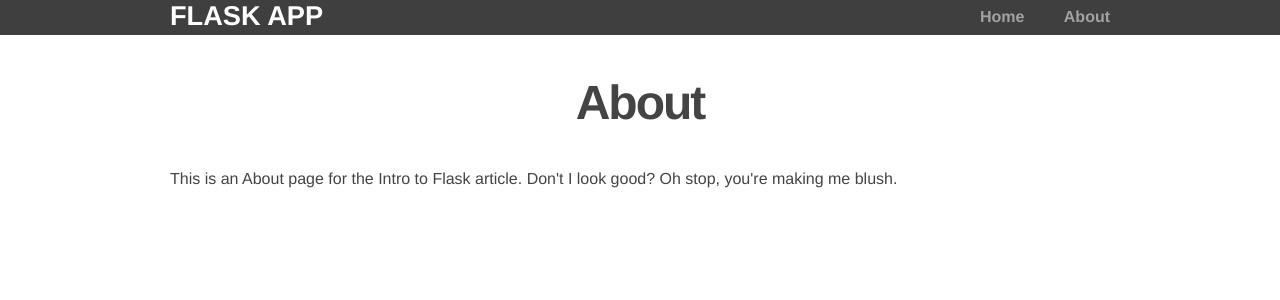
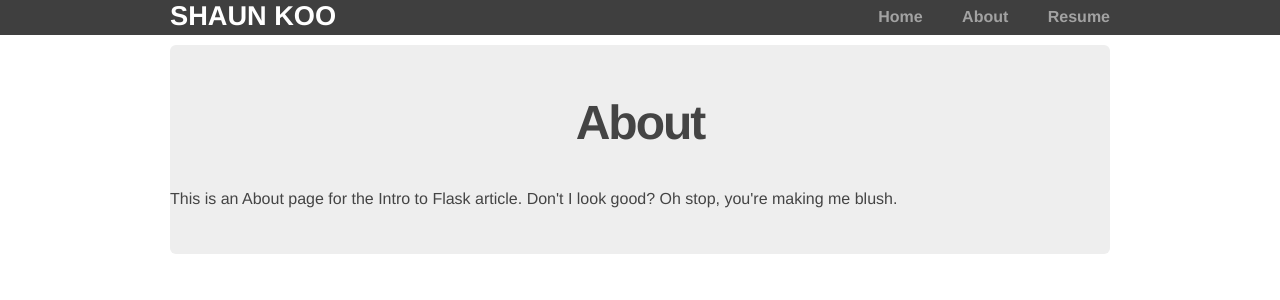
Before and after one commit to shaunktw/flaskapp, a Flask app: page /about in a window 1280 px wide. Shown: the top 300 px of the page. Run offline with Flask 2, Linux system fonts and the light colour scheme.

Commit message:
modified flask app to include resume page

```diff
--- a/app/routes.py
+++ b/app/routes.py
@@ -10,5 +10,9 @@ def home():
 def about():
 	return render_template('about.html')
 
+@app.route('/resume')
+def resume():
+	return render_template('resume.html')
+
 if __name__ == '__main__':
 	app.run(debug=True)
--- a/app/templates/about.html
+++ b/app/templates/about.html
@@ -1,6 +1,8 @@
 {% extends "layout.html" %}
 
 {% block content %}
+<div class="jumbo">
   <h2>About</h2>
   <p>This is an About page for the Intro to Flask article. Don't I look good? Oh stop, you're making me blush.</p>
+</div>
 {% endblock %}
--- a/app/templates/layout.html
+++ b/app/templates/layout.html
@@ -1,17 +1,18 @@
 <!DOCTYPE html>
 <html>
   <head>
-    <title>Flask App</title>
+    <title>Shaun Koo</title>
     <link rel="stylesheet" href="{{ url_for('static', filename='css/main.css') }}">
   </head>
   <body>
   <header>
     <div class="container">
-      <h1 class="logo">Flask App</h1>
+      <h1 class="logo">Shaun Koo</h1>
       <strong><nav>
         <ul class="menu">
           <li><a href="{{ url_for('home') }}">Home</a></li>
           <li><a href="{{ url_for('about') }}">About</a></li>
+          <li><a href="{{ url_for('resume') }}">Resume</a></li>
         </ul>
       </nav></strong>
     </div>
```
Also changed, not shown: app/templates/resume.html (added, +7 -0 lines).
